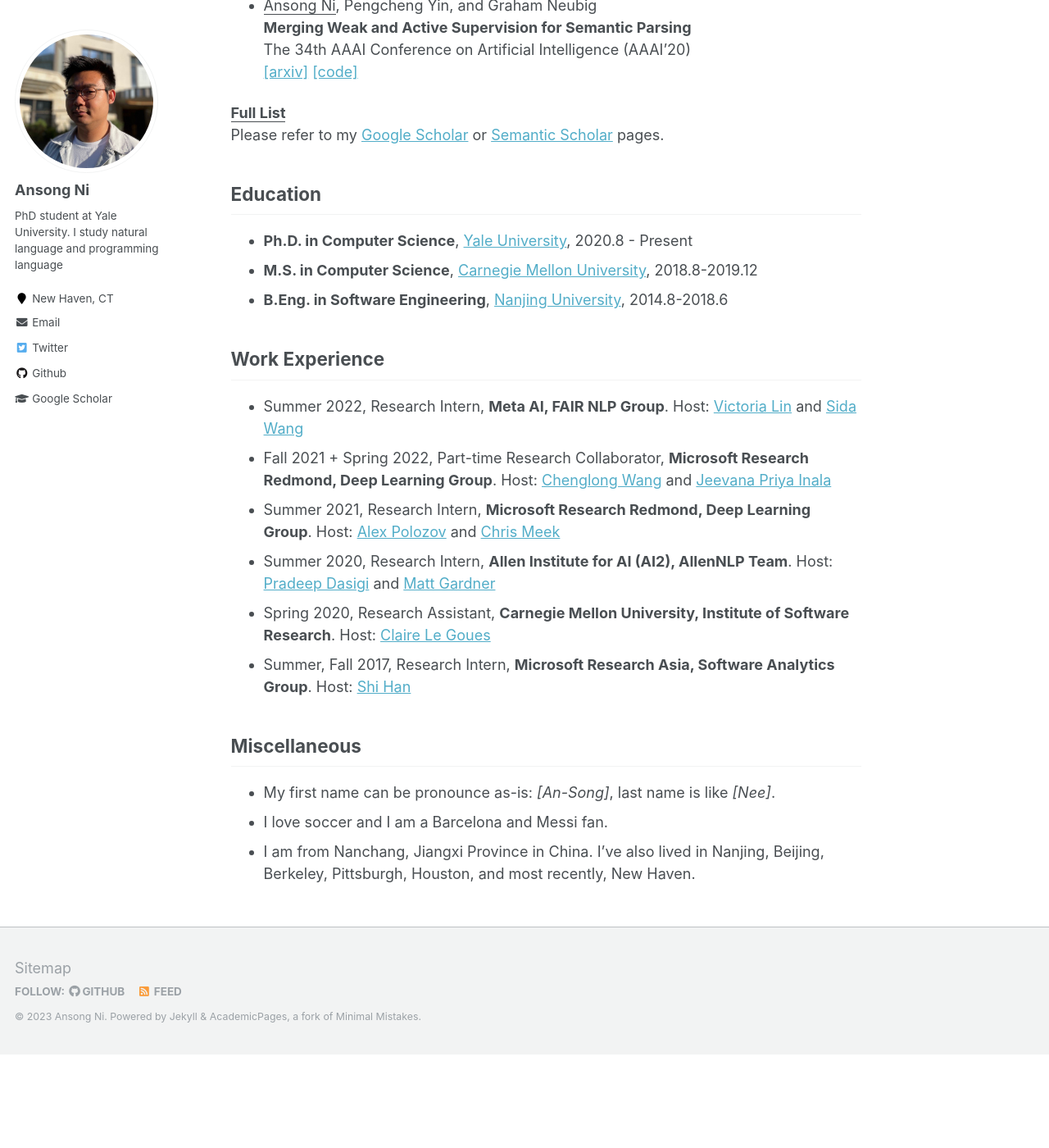
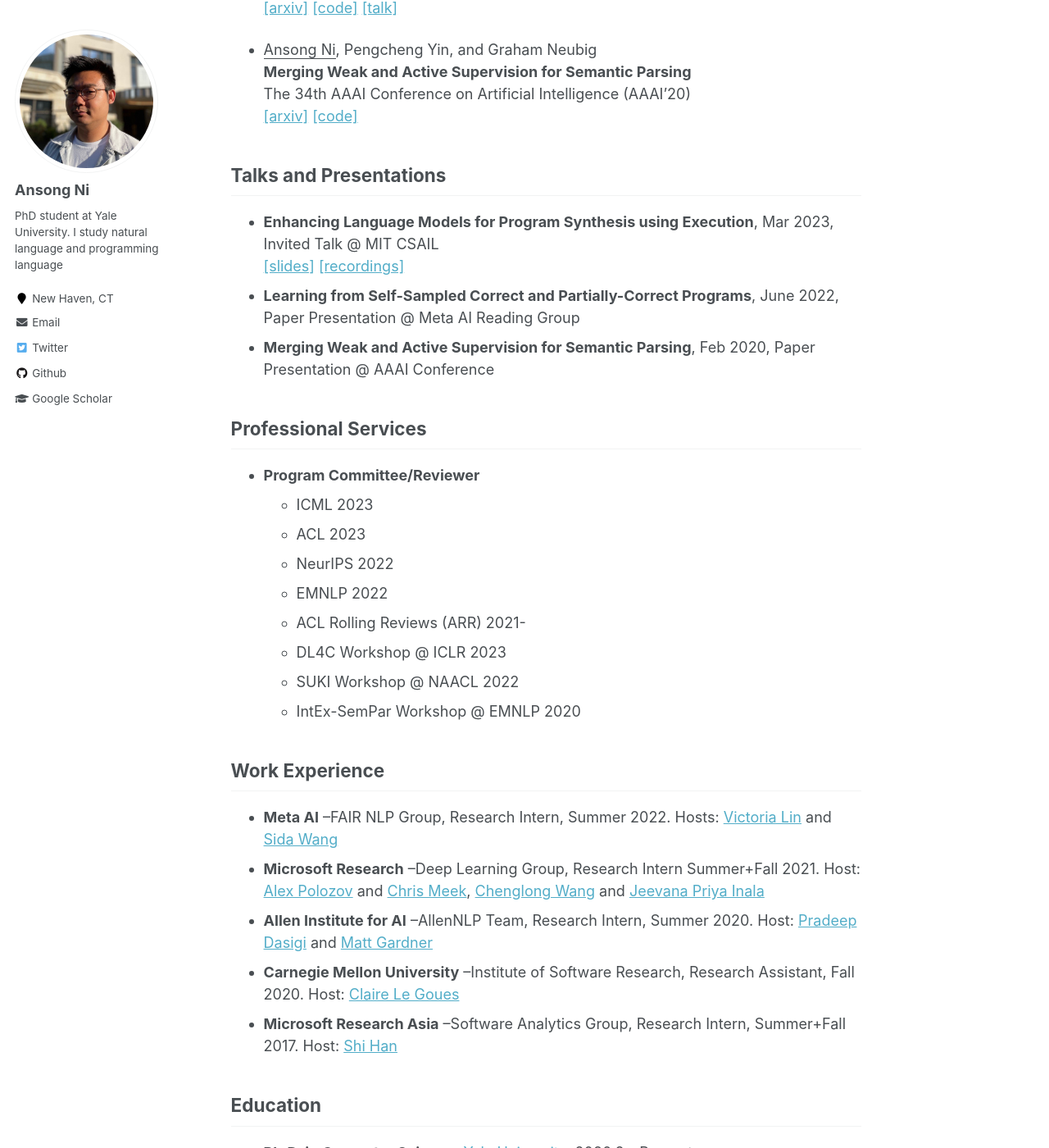
Before and after one commit to niansong1996/niansong1996.github.io, a Jekyll site: the page built from _pages/about.md, in a window 1280 px wide and 1400 px high, scrolled down 1909 px. Shown: the whole window at 82% size. Built offline with Jekyll 4.4.1, drawn with Linux system fonts in a browser that asks for light colours; before the commit the page ends 3195 px from its top, so only the background shows below that; some of the changed text lies outside the part shown.

Commit message:
update after the talk

```diff
--- a/_pages/about.md
+++ b/_pages/about.md
@@ -17,14 +17,13 @@ I worked as a research intern at [Meta AI](https://www.facebook.com/MetaAI/) (Su
 
 Research Interest
 ------
-I am generally interested in natural language processing and machine learning. My long-term research goal is to build a system that can <u>understand human's intention and parse it into machine-executable form</u>.
+I am generally interested in natural language processing and machine learning. My long-term research goal is to build a system that can <u>understand user intent and parse it into machine-executable form</u>.
 Motivated by this goal, I am mainly interested in topics as program synthesis, semantic parsing, and neuro-symbolic methods. You can know more by referring to the publication list below.
 
-
-Publications
+Selected Publications
 ------
 (\* denotes equal contribution)
-**<u>Selected Papers</u>**
+**<u>For a full list, please refer to my [Google Scholar](https://scholar.google.com/citations?user=4IA1clAAAAAJ&hl=en) or [Semantic Scholar](https://www.semanticscholar.org/author/Ansong-Ni/33981736).</u>**
 * <u>Ansong Ni</u>, Srini Iyer, Dragomir Radev, Ves Stoyanov, Wen-tau Yih, Sida I. Wang, and Xi Victoria Lin
 **LEVER: Learning to Verify Language-to-Code Generation with Execution**
 Preprint 2023, (arxiv'23)
@@ -68,8 +67,33 @@ The 34th AAAI Conference on Artificial Intelligence (AAAI'20)
     [\[arxiv\]](http://arxiv.org/abs/1911.12986)
     [\[code\]](https://github.com/niansong1996/wassp)
 
-**<u>Full List</u>**
-Please refer to my [Google Scholar](https://scholar.google.com/citations?user=4IA1clAAAAAJ&hl=en) or [Semantic Scholar](https://www.semanticscholar.org/author/Ansong-Ni/33981736) pages.
+Talks and Presentations
+------
+* **Enhancing Language Models for Program Synthesis using Execution**, Mar 2023, Invited Talk @ MIT CSAIL
+    [\[slides\]](https://github.com/niansong1996/niansong1996.github.io/tree/master/files/Ansong_MIT_Talk.pdf)
+    [\[recordings\]](https://t.co/pKMiHR7OXd)
+* **Learning from Self-Sampled Correct and Partially-Correct Programs**, June 2022, Paper Presentation @ Meta AI Reading Group
+* **Merging Weak and Active Supervision for Semantic Parsing**, Feb 2020, Paper Presentation @ AAAI Conference
+
+Professional Services
+------
+* **Program Committee/Reviewer**
+  * ICML 2023
+  * ACL 2023
+  * NeurIPS 2022
+  * EMNLP 2022
+  * ACL Rolling Reviews (ARR) 2021-
+  * DL4C Workshop @ ICLR 2023
+  * SUKI Workshop @ NAACL 2022
+  * IntEx-SemPar Workshop @ EMNLP 2020
+
+Work Experience
+------
+* **Meta AI** --FAIR NLP Group, Research Intern, Summer 2022. Hosts: [Victoria Lin](http://victorialin.net/) and [Sida Wang](http://www.sidaw.xyz/)
+* **Microsoft Research** --Deep Learning Group, Research Intern Summer+Fall 2021. Host: [Alex Polozov](https://alexpolozov.com) and [Chris Meek](https://www.microsoft.com/en-us/research/people/meek/), [Chenglong Wang](https://chenglongwang.org/) and [Jeevana Priya Inala](https://jinala.github.io/)
+* **Allen Institute for AI** --AllenNLP Team, Research Intern, Summer 2020. Host: [Pradeep Dasigi](https://pdasigi.github.io/) and [Matt Gardner](https://matt-gardner.github.io/)
+* **Carnegie Mellon University** --Institute of Software Research, Research Assistant, Fall 2020. Host: [Claire Le Goues](https://clairelegoues.com/)
+* **Microsoft Research Asia** --Software Analytics Group, Research Intern, Summer+Fall 2017. Host: [Shi Han](https://www.microsoft.com/en-us/research/people/shihan/)
 
 Education
 ------
@@ -77,17 +101,10 @@ Education
 * **M.S. in Computer Science**, [Carnegie Mellon University](https://cs.cmu.edu), 2018.8-2019.12
 * **B.Eng. in Software Engineering**, [Nanjing University](https://www.nju.edu.cn), 2014.8-2018.6
 
-Work Experience
-------
-* Summer 2022, Research Intern, **Meta AI, FAIR NLP Group**. Host: [Victoria Lin](http://victorialin.net/) and [Sida Wang](http://www.sidaw.xyz/)
-* Fall 2021 + Spring 2022, Part-time Research Collaborator, **Microsoft Research Redmond, Deep Learning Group**. Host: [Chenglong Wang](https://chenglongwang.org/) and [Jeevana Priya Inala](https://jinala.github.io/)
-* Summer 2021, Research Intern, **Microsoft Research Redmond, Deep Learning Group**. Host: [Alex Polozov](https://alexpolozov.com) and [Chris Meek](https://www.microsoft.com/en-us/research/people/meek/)
-* Summer 2020, Research Intern, **Allen Institute for AI (AI2), AllenNLP Team**. Host: [Pradeep Dasigi](https://pdasigi.github.io/) and [Matt Gardner](https://matt-gardner.github.io/)
-* Spring 2020, Research Assistant, **Carnegie Mellon University, Institute of Software Research**. Host: [Claire Le Goues](https://clairelegoues.com/)
-* Summer, Fall 2017, Research Intern, **Microsoft Research Asia, Software Analytics Group**. Host: [Shi Han](https://www.microsoft.com/en-us/research/people/shihan/)
-
 Miscellaneous
 ------
 * My first name can be pronounce as-is: *[An-Song]*, last name is like *[Nee]*.
+* I know how to say "I don't speak <this language>" in eight different languages (Mandarin, English, Spanish, Cantonese, Italian, Greek, Korean, Hindi), very handy, you should know them too. Credit to my friends who are the best language teachers.
+* My paper was once retweeted by [Yann LeCun](https://twitter.com/ylecun/status/1628383670921732098?s=20).
 * I love soccer and I am a Barcelona and Messi fan.
-* I am from Nanchang, Jiangxi Province in China. I've also lived in Nanjing, Beijing, Berkeley, Pittsburgh, Houston, and most recently, New Haven.
+* I am from Nanchang, Jiangxi Province in China. I've also lived in Nanjing, Beijing, Berkeley, Pittsburgh, Houston, New Haven, and Menlo Park.
```
Also changed, not shown: 1 other file.
